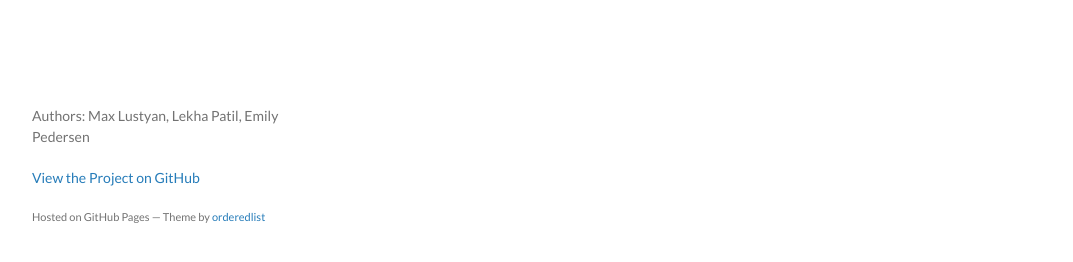
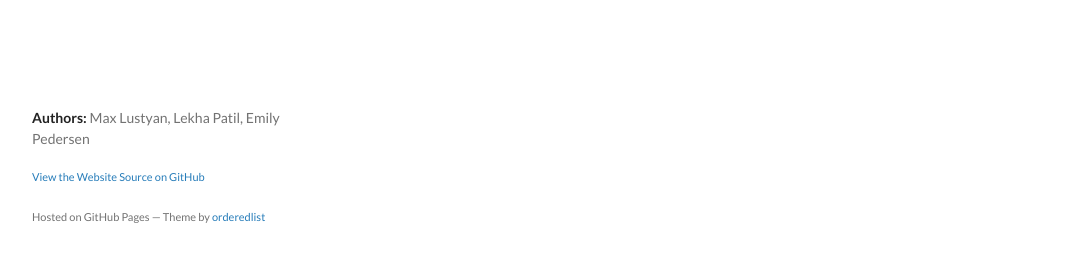
Before and after one commit to uadjet/DataViz4Delirium, a Jekyll site: the page built from index.md, in a window 1280 px wide. Shown: the part 604-866 px from the top of the page, without its empty margins (178-1251 px from the left). Built offline with Jekyll 4.4.1, drawn with Linux system fonts in a browser that asks for light colours; a script that is not in the unit is left out.

Commit message:
More footer

```diff
--- a/_layouts/default.html
+++ b/_layouts/default.html
@@ -61,11 +61,11 @@
 
 
 
-        <!-- {% if site.github.is_user_page %}
+      <!-- {% if site.github.is_user_page %}
           <p class="view"><a href="{{ site.github.owner_url }}">View My GitHub Profile</a></p>
         {% endif %} -->
 
-        <!-- {% if site.show_downloads %}
+      <!-- {% if site.show_downloads %}
           <ul>
             <li><a href="{{ site.github.zip_url }}">Download <strong>ZIP File</strong></a></li>
             <li><a href="{{ site.github.tar_url }}">Download <strong>TAR Ball</strong></a></li>
@@ -80,10 +80,10 @@
     </section>
     <footer>
 
-      <p>Authors: Max Lustyan, Lekha Patil, Emily Pedersen</p>
+      <p><strong>Authors:</strong> Max Lustyan, Lekha Patil, Emily Pedersen</p>
 
       {% if site.github.is_project_page %}
-        <p class="view"><a href="{{ site.github.repository_url }}">View the Project on GitHub <small>{{ github_name }}</small></a></p>
+      <small><p class="view"><a href="{{ site.github.repository_url }}"> View the Website Source on GitHub </a></p></small>
       {% endif %}
 
       <p><small>Hosted on GitHub Pages &mdash; Theme by <a href="https://github.com/orderedlist">orderedlist</a></small></p>
```
